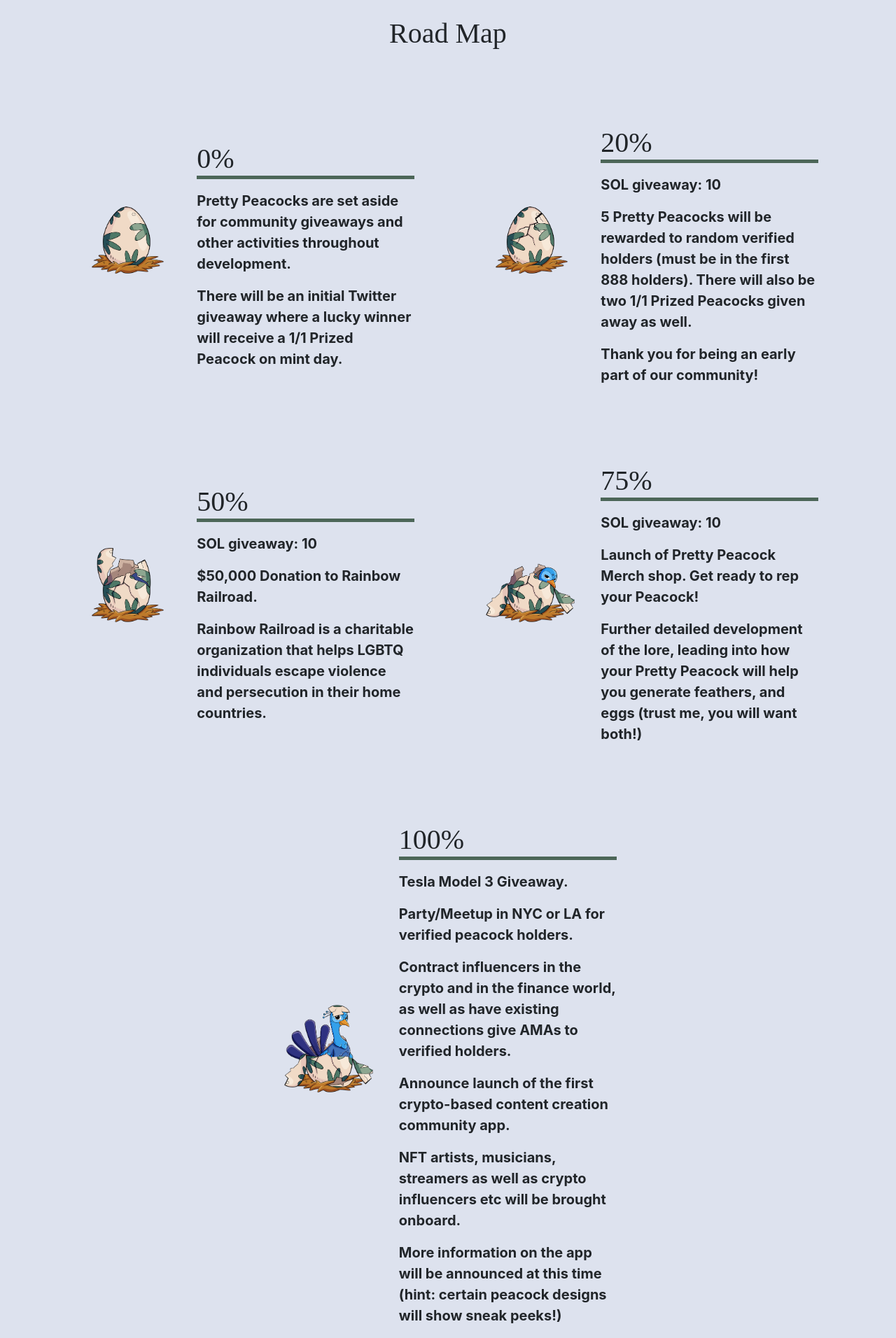
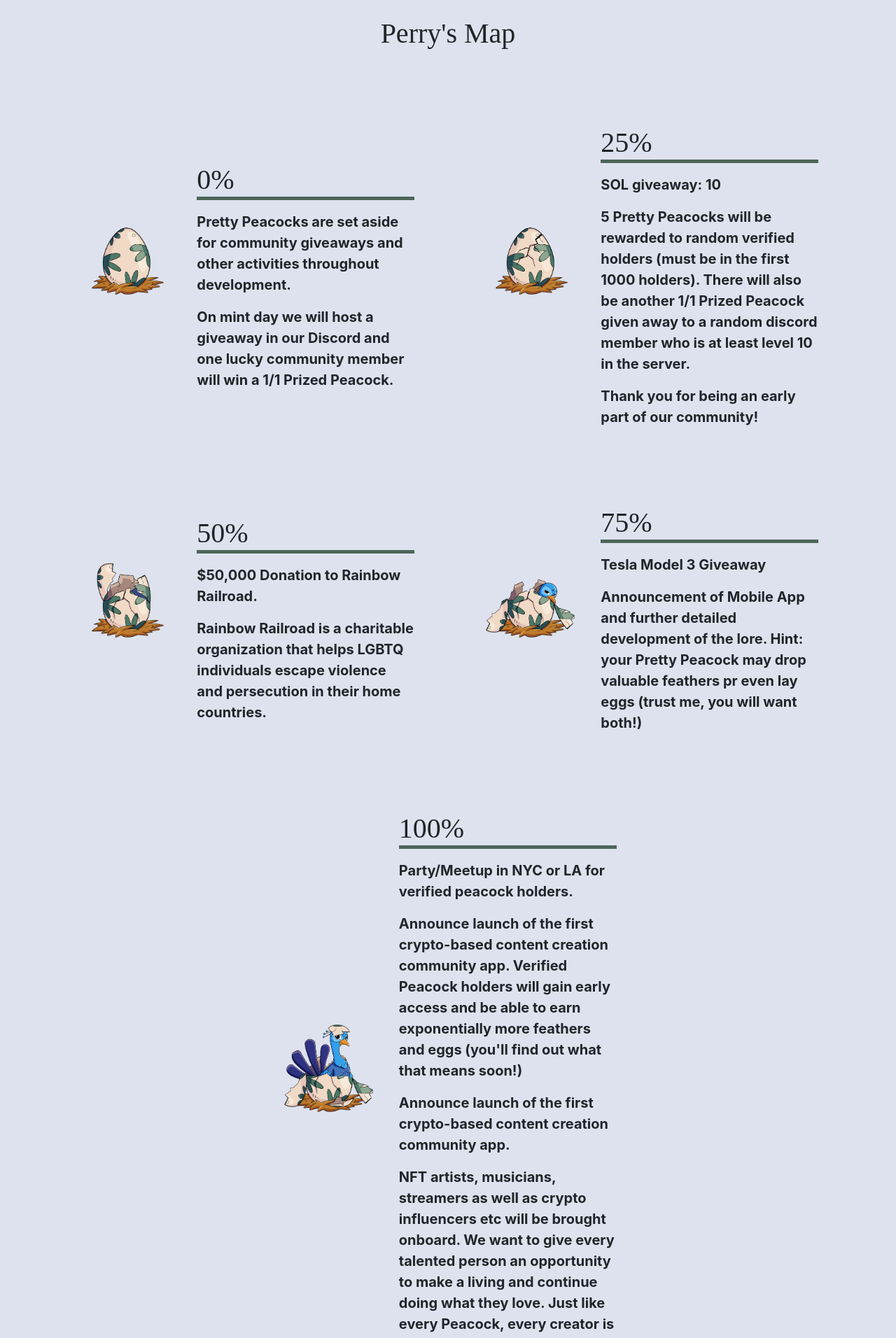
Before and after one commit to peacocksnft/prettypeacock_website, a React (Create React App) app: page / in a window 1280 px wide. Shown: the part 2460-4372 px from the top of the page at 70% size. Built offline with nearby package versions, Linux system fonts and the light colour scheme; a web font is replaced by a local one.

Commit message:
map change

```diff
--- a/src/components/Map.js
+++ b/src/components/Map.js
@@ -4,7 +4,7 @@ import { Col, Container, Row } from "react-bootstrap";
 export const Map = () => {
   return (
     <div className="bg-white py-5" id="roadmap">
-      <h1 className="pb-1 text-center">Road Map</h1>
+      <h1 className="pb-1 text-center">Perry's Map</h1>
       <Container fluid>
         <Row className="mx-5">
           <Col
@@ -29,12 +29,11 @@ export const Map = () => {
                   0%
                 </h1>
                 <p>
-                  Pretty Peacocks are set aside for community giveaways and
-                  other activities throughout development.
+                Pretty Peacocks are set aside for community giveaways and other activities throughout development.
                 </p>
                 <p>
-                  There will be an initial Twitter giveaway where a lucky winner
-                  will receive a 1/1 Prized Peacock on mint day.{" "}
+                On mint day we will host a giveaway in our Discord and one lucky community member will win a 1/1 Prized Peacock.
+{" "}
                 </p>
               </Col>
             </Row>
@@ -59,13 +58,11 @@ export const Map = () => {
                   style={{ borderBottom: "5px solid #4c6658" }}
                   className="mt-5 mb-3 pt-5"
                 >
-                  20%
+                  25%
                 </h1>
                 <p>SOL giveaway: 10</p>
                 <p>
-                  5 Pretty Peacocks will be rewarded to random verified holders
-                  (must be in the first 888 holders). There will also be two 1/1
-                  Prized Peacocks given away as well.{" "}
+                5 Pretty Peacocks will be rewarded to random verified holders (must be in the first 1000 holders). There will also be another 1/1 Prized Peacock given away to a random discord member who is at least level 10 in the server. {" "}
                 </p>
                 <p>Thank you for being an early part of our community!</p>
               </Col>
@@ -93,7 +90,7 @@ export const Map = () => {
                 >
                   50%
                 </h1>
-                <p>SOL giveaway: 10</p>
+
                 <p>$50,000 Donation to Rainbow Railroad.</p>
                 <p>
                   Rainbow Railroad is a charitable organization that helps LGBTQ
@@ -125,16 +122,11 @@ export const Map = () => {
                 >
                   75%
                 </h1>
-                <p>SOL giveaway: 10</p>
+                <p>Tesla Model 3 Giveaway</p>
                 <p>
-                  Launch of Pretty Peacock Merch shop. Get ready to rep your
-                  Peacock!
+                Announcement of Mobile App and further detailed development of the lore. Hint:  your Pretty Peacock may drop valuable feathers pr even lay eggs (trust me, you will want both!)
                 </p>
-                <p>
-                  Further detailed development of the lore, leading into how
-                  your Pretty Peacock will help you generate feathers, and eggs
-                  (trust me, you will want both!){" "}
-                </p>
+
               </Col>
             </Row>
           </Col>
@@ -160,25 +152,18 @@ export const Map = () => {
                 >
                   100%
                 </h1>
-                <p>Tesla Model 3 Giveaway.</p>
                 <p>Party/Meetup in NYC or LA for verified peacock holders. </p>
                 <p>
-                  Contract influencers in the crypto and in the finance world,
-                  as well as have existing connections give AMAs to verified
-                  holders.
+                Announce launch of the first crypto-based content creation community app. Verified Peacock holders will gain early access and be able to earn exponentially more feathers and eggs (you'll find out what that means soon!)
                 </p>
                 <p>
                   Announce launch of the first crypto-based content creation
                   community app.{" "}
                 </p>
                 <p>
-                  NFT artists, musicians, streamers as well as crypto
-                  influencers etc will be brought onboard.
+                NFT artists, musicians, streamers as well as crypto influencers etc will be brought onboard. We want to give every talented person an opportunity to make a living and continue doing what they love. Just like every Peacock, every creator is talented in their own unique way.
                 </p>
-                <p>
-                  More information on the app will be announced at this time
-                  (hint: certain peacock designs will show sneak peeks!)
-                </p>
+
               </Col>
             </Row>
           </Col>
```
